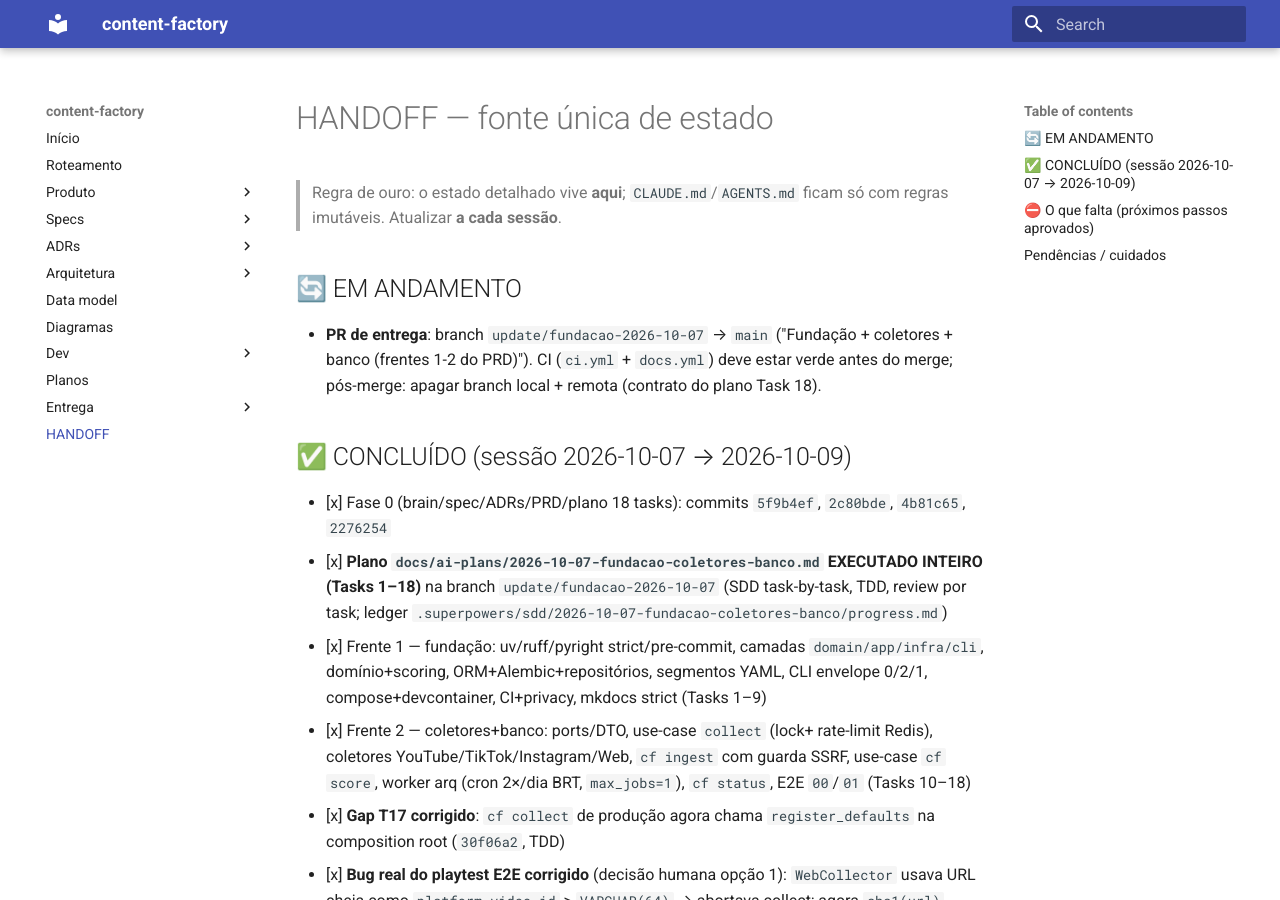
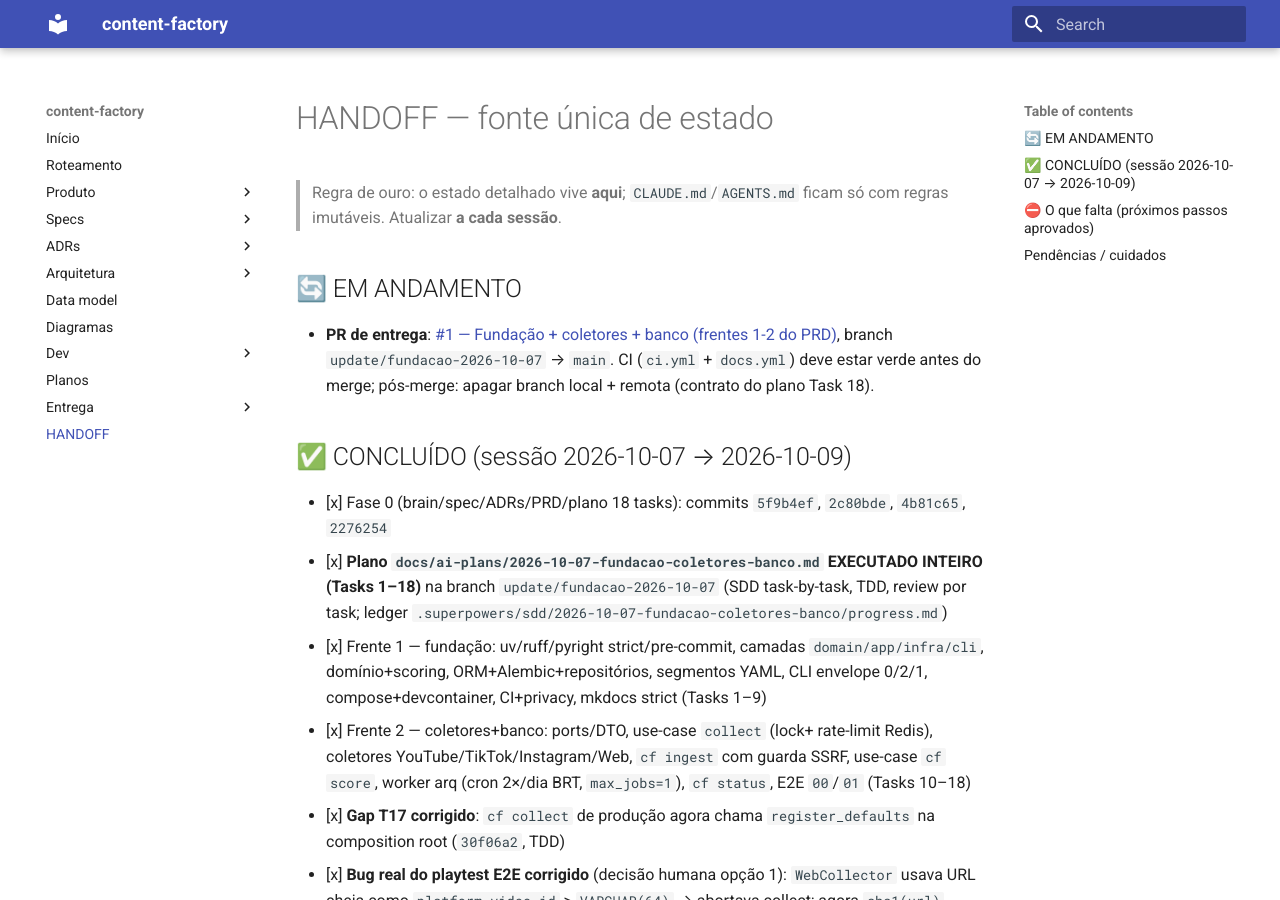
Before and after one commit to leonardodg/content-factory, an MkDocs documentation site: the page built from docs/HANDOFF.md, in a window 1280 px wide and 900 px high. Built offline with MkDocs 1.6.1 and Material for MkDocs 9.7.7, drawn with Linux system fonts in a browser that asks for light colours.

Commit message:
docs: registra URL do PR #1 no HANDOFF

```diff
--- a/docs/HANDOFF.md
+++ b/docs/HANDOFF.md
@@ -5,8 +5,8 @@
 
 ## 🔄 EM ANDAMENTO
 
-- **PR de entrega**: branch `update/fundacao-2026-10-07` → `main`
-  ("Fundação + coletores + banco (frentes 1-2 do PRD)").
+- **PR de entrega**: [#1 — Fundação + coletores + banco (frentes 1-2 do PRD)](https://github.com/leonardodg/content-factory/pull/1),
+  branch `update/fundacao-2026-10-07` → `main`.
   CI (`ci.yml` + `docs.yml`) deve estar verde antes do merge; pós-merge:
   apagar branch local + remota (contrato do plano Task 18).
 
```
